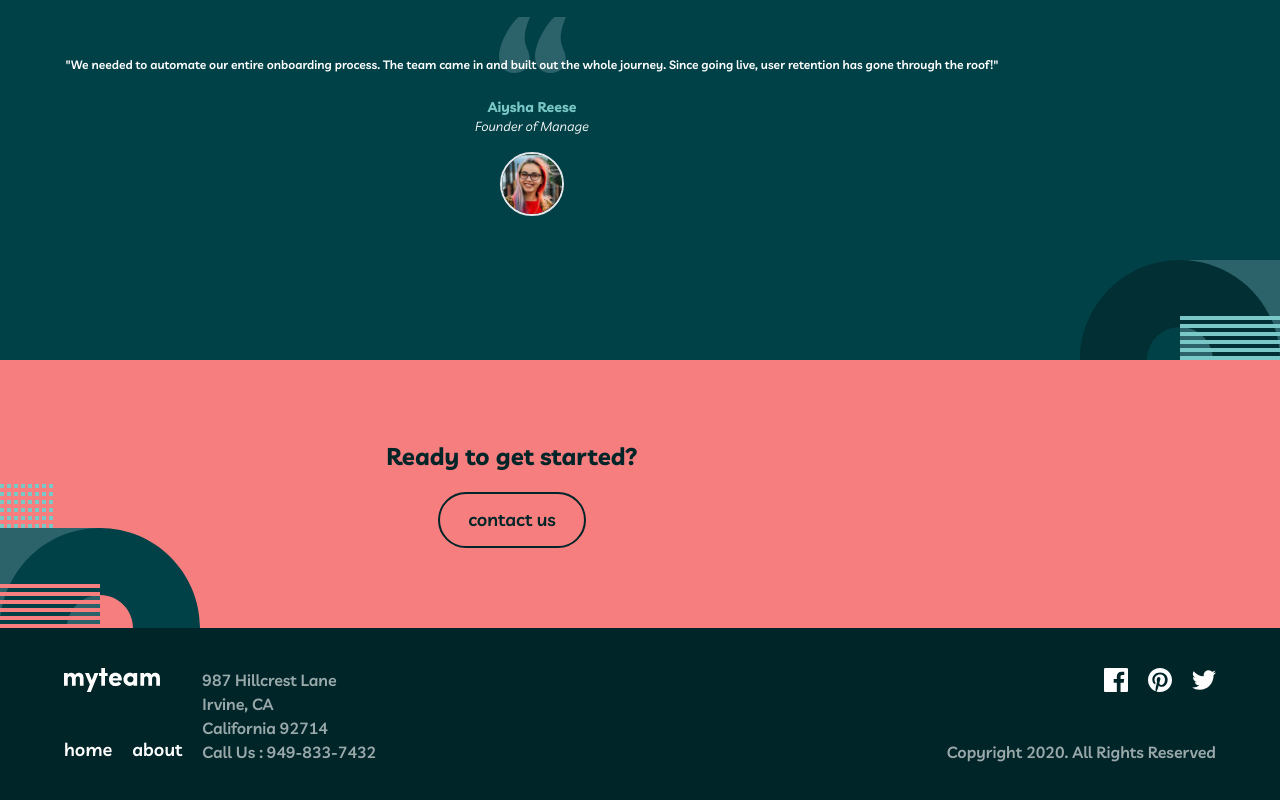
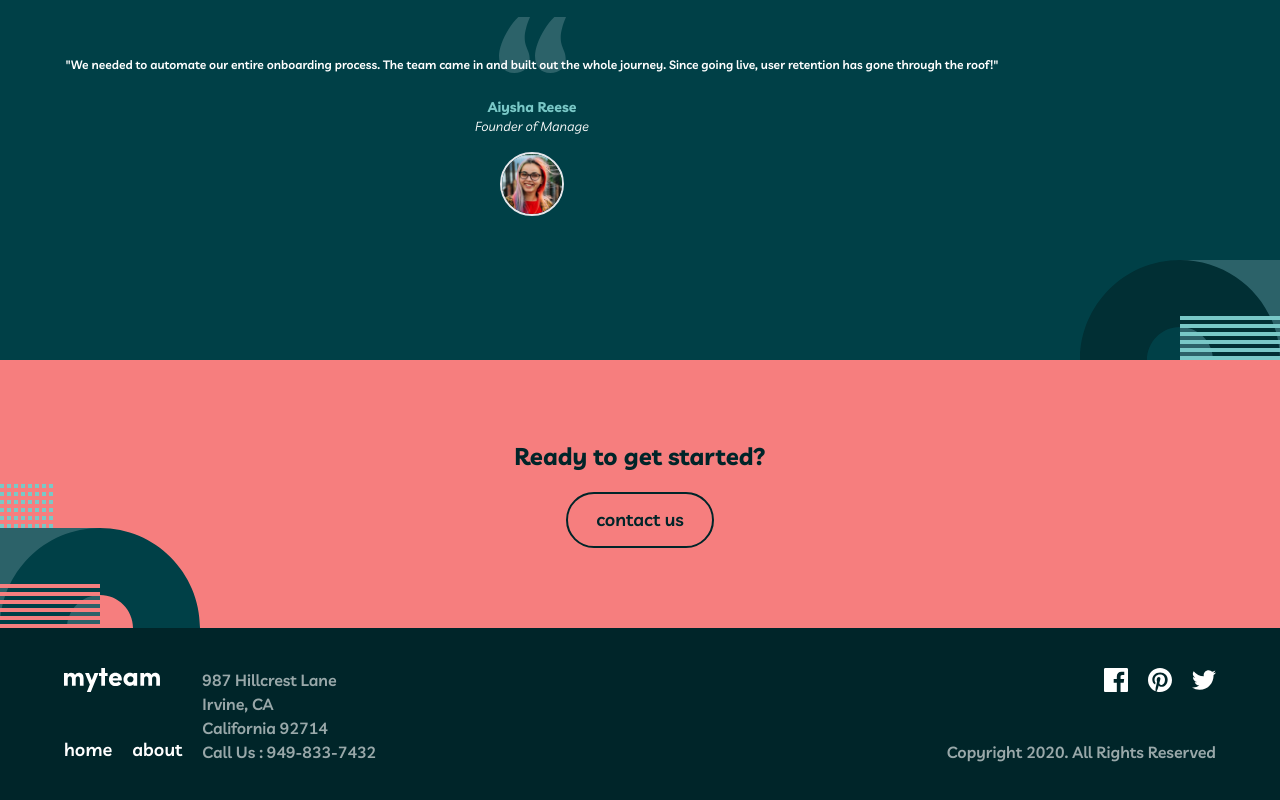
Before and after one commit to alimuddinhasan/myteam-website, a Next.js app: page / in a window 1280 px wide. Shown: the part 1397-2197 px from the top of the page. Built offline with nearby package versions, Linux system fonts and the light colour scheme.

Commit message:
feat(get-started): add container to get started

```diff
--- a/components/GetStarted/index.tsx
+++ b/components/GetStarted/index.tsx
@@ -1,18 +1,25 @@
 import React from "react";
 import Button, { ButtonColor } from "../Button";
+import Container from "../Container";
 
 export default function GetStarted() {
   return (
     <section
-      className='bg-light-coral py-20 bg-[url("/assets/bg-pattern-home-6-about-5.svg")] bg-no-repeat bg-left-bottom'
+      className='bg-light-coral bg-[url("/assets/bg-pattern-home-6-about-5.svg")] bg-no-repeat bg-left-bottom flex justify-center'
       role='get-started'
     >
-      <div className='flex flex-col items-center max-w-5xl gap-5'>
-        <h1 className='font-bold text-2xl text-dark-green text-center'>
-          Ready to get started?
-        </h1>
-        <Button className='py-2' label='contact us' color={ButtonColor.dark} />
-      </div>
+      <Container className="py-20">
+        <div className='flex flex-col items-center gap-5'>
+          <h1 className='font-bold text-2xl text-dark-green text-center'>
+            Ready to get started?
+          </h1>
+          <Button
+            className='py-2'
+            label='contact us'
+            color={ButtonColor.dark}
+          />
+        </div>
+      </Container>
     </section>
   );
 }
```
